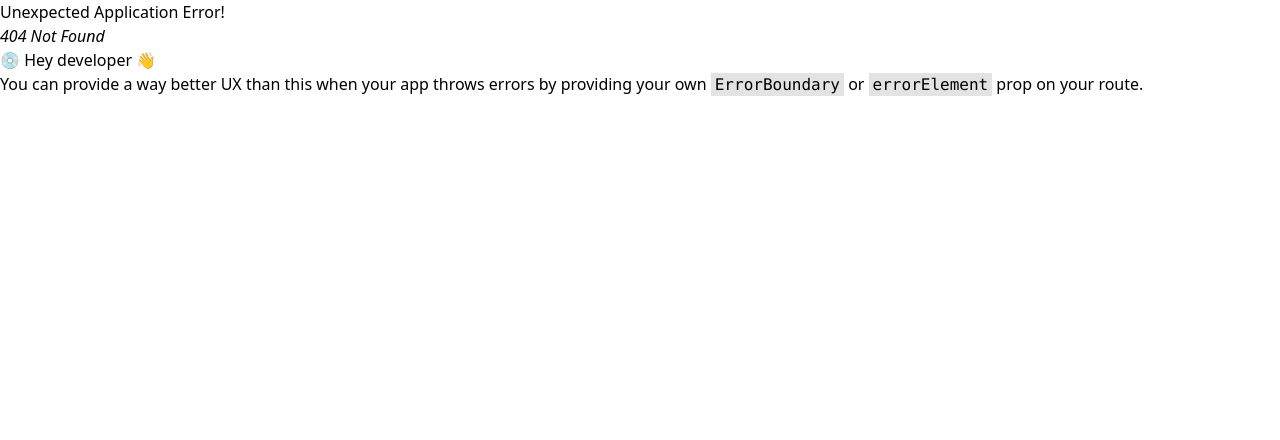
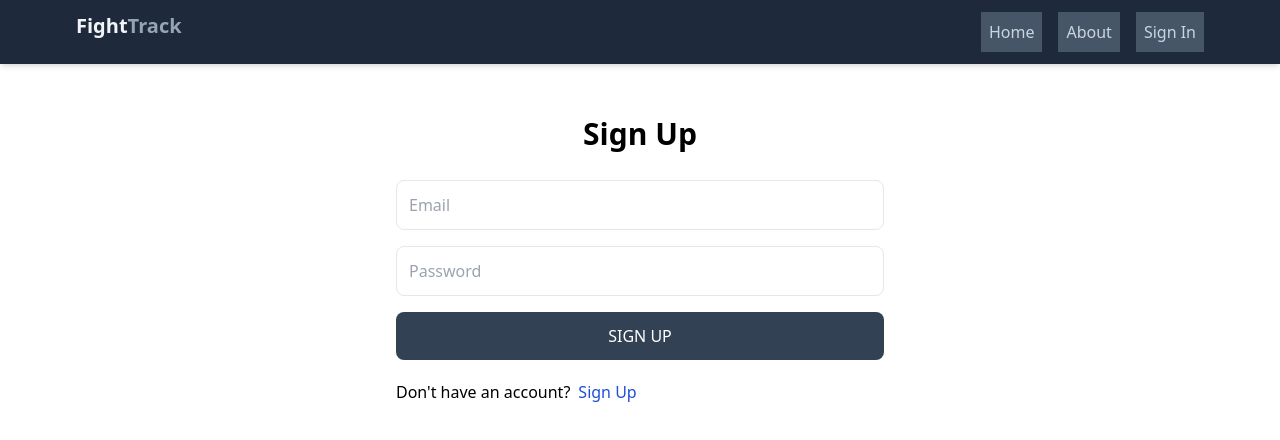
Before and after one commit to judo2000/fight_track_old, a React (Vite) app in the folder client/: page /login in a window 1280 px wide. Before the commit this address had no page. Shown: the top 440 px of the page. Built offline with nearby package versions, Linux system fonts and the light colour scheme.

Commit message:
Create LoginScreen and update header

```diff
--- a/client/src/components/Header.jsx
+++ b/client/src/components/Header.jsx
@@ -49,9 +49,9 @@
               Logout
             </li>
           ) : (
-            <Link to="/sign-up">
+            <Link to="/login">
               <li className="bg-slate-600 text-slate-300 hover:bg-slate-400 hover:text-slate-800 p-2">
-                Sign Up
+                Sign In
               </li>
             </Link>
           )}
--- a/client/src/main.jsx
+++ b/client/src/main.jsx
@@ -14,12 +14,14 @@
 import RegisterScreen from "./screens/RegisterScreen.jsx";
 import PrivateRoute from "./components/PrivateRoute.jsx";
 import ProfileScreen from "./screens/ProfileScreen.jsx";
+import LoginScreen from "./screens/LoginScreen.jsx";
 
 const router = createBrowserRouter(
   createRoutesFromElements(
     <Route path="/" element={<App />}>
       <Route index={true} path="/" element={<HomeScreen />} />
-      <Route path="/sign-up" element={<RegisterScreen />} />
+      <Route path="/register" element={<RegisterScreen />} />
+      <Route path="/login" element={<LoginScreen />} />
 
       <Route path="" element={<PrivateRoute />}>
         <Route path="/profile" element={<ProfileScreen />} />
--- a/client/src/screens/LoginScreen.jsx
+++ b/client/src/screens/LoginScreen.jsx
@@ -1,5 +1,74 @@
+import { useEffect, useState } from "react";
+import { useDispatch, useSelector } from "react-redux";
+import { Link, useLocation, useNavigate } from "react-router-dom";
+import { useLoginMutation } from "../slices/usersApiSlice";
+import { setCredentials } from "../slices/authSlice";
+import { toast } from "react-toastify";
+
 const LoginScreen = () => {
-  return <div>Login</div>;
+  const [email, setEmail] = useState("");
+  const [password, setPassword] = useState("");
+
+  const dispatch = useDispatch();
+  const navigate = useNavigate();
+
+  const [login, { isLoading }] = useLoginMutation();
+
+  const { userInfo } = useSelector((state) => state.auth);
+
+  useEffect(() => {
+    if (userInfo) {
+      navigate("/profile");
+    }
+  }, [userInfo, navigate]);
+
+  const submitHandler = async (e) => {
+    e.preventDefault();
+    try {
+      const res = await login({ email, password }).unwrap();
+      dispatch(setCredentials({ ...res }));
+    } catch (err) {
+      toast.error(err?.data?.message || err.error);
+    }
+  };
+
+  return (
+    <div className="p-3 max-w-lg mx-auto">
+      <h1 className="text-3xl text-center font-semibold my-7">Sign Up</h1>
+      <form onSubmit={submitHandler} className="flex flex-col gap-4">
+        <input
+          type="email"
+          id="email"
+          value={email}
+          placeholder="Email"
+          className="border p-3 rounded-lg"
+          onChange={(e) => setEmail(e.target.value)}
+        />
+
+        <input
+          type="password"
+          id="password"
+          value={password}
+          placeholder="Password"
+          className="border p-3 rounded-lg"
+          onChange={(e) => setPassword(e.target.value)}
+        />
+
+        <button
+          disabled={isLoading}
+          className="bg-slate-700 text-white p-3 rounded-lg uppercase hover:opacity-80 disabled:opacity-70"
+        >
+          {isLoading ? "Loading..." : "Sign Up"}
+        </button>
+      </form>
+      <div className="flex gap-2 mt-5">
+        <p>{"Don't have an account?"}</p>
+        <Link to="/register">
+          <span className="text-blue-700">Sign Up</span>
+        </Link>
+      </div>
+    </div>
+  );
 };
 
 export default LoginScreen;
--- a/client/src/screens/RegisterScreen.jsx
+++ b/client/src/screens/RegisterScreen.jsx
@@ -1,7 +1,7 @@
 import { useEffect, useState } from "react";
 import { useRegisterMutation } from "../slices/usersApiSlice";
 import { useDispatch, useSelector } from "react-redux";
-import { useNavigate } from "react-router-dom";
+import { Link, useNavigate } from "react-router-dom";
 import { toast } from "react-toastify";
 import { setCredentials } from "../slices/authSlice";
 
@@ -121,6 +121,12 @@
           {isLoading ? "Loading..." : "Sign Up"}
         </button>
       </form>
+      <div className="flex gap-2 mt-5">
+        <p>{"Don't have an account?"}</p>
+        <Link to="/login">
+          <span className="text-blue-700">Login</span>
+        </Link>
+      </div>
     </div>
   );
 };
```
